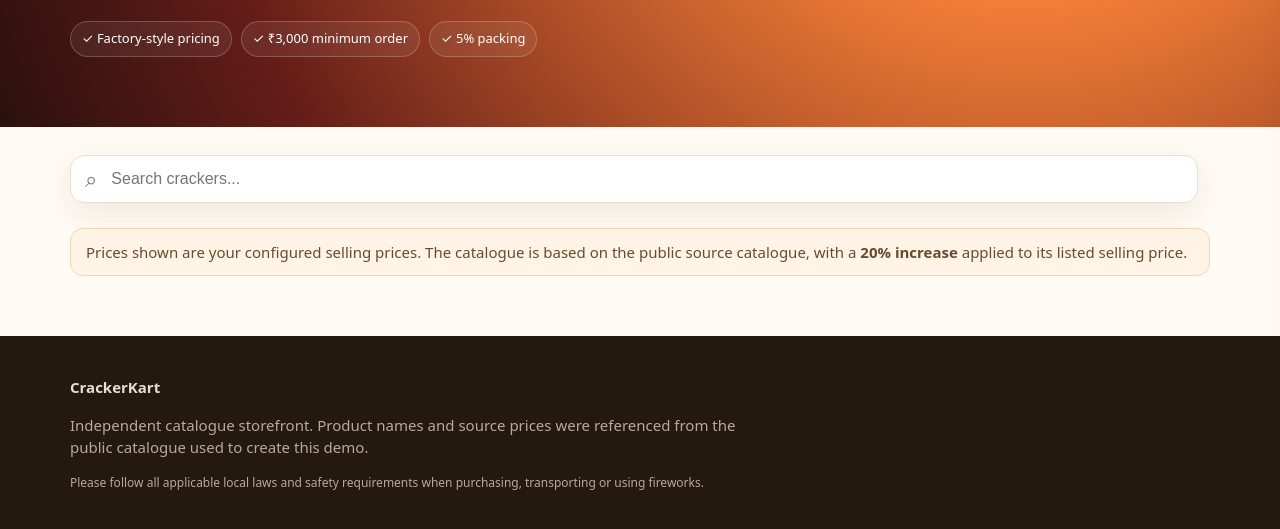
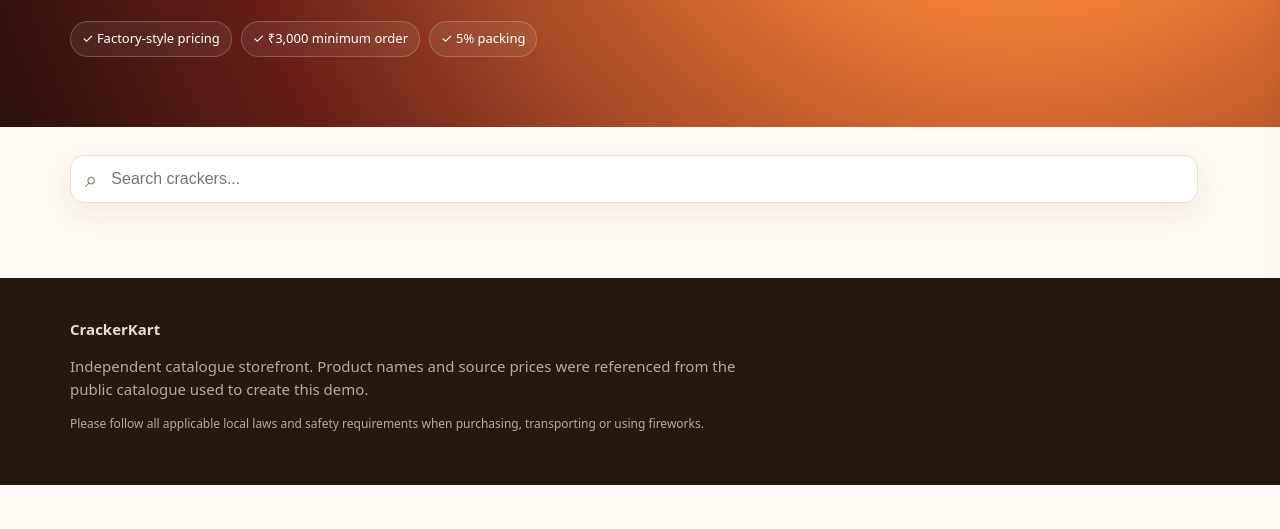
Before and after one commit to abishekv7/happy-crackers, a plain HTML site: page index.html in a window 1280 px wide. Shown: the part 405-934 px from the top of the page. After the commit the page ends 890 px from the top, so only its background shows below. Drawn offline with Linux system fonts and the light colour scheme.

Commit message:
Remove pricing notice from catalogue

```diff
--- a/index.html
+++ b/index.html
@@ -1,6 +1,6 @@
 <!doctype html><html lang="en"><head><meta charset="utf-8"><meta name="viewport" content="width=device-width,initial-scale=1"><title>CrackerKart — Fireworks Catalogue</title><meta name="description" content="Online crackers catalogue and enquiry ordering website."><link rel="stylesheet" href="styles.css"></head><body>
 <header class="hero"><div class="wrap nav"><div class="brand"><span class="brand-mark">✦</span><div><strong>CrackerKart</strong><small>Premium Fireworks Catalogue</small></div></div><button class="cart-btn" id="cartBtn">🛒 Cart <b id="cartCount">0</b></button></div><div class="wrap hero-copy"><div><span class="eyebrow">DIWALI 2026</span><h1>Light up your celebrations.</h1><p>Browse fireworks, add quantities and send your enquiry in seconds.</p><div class="badges"><span>✓ Factory-style pricing</span><span>✓ ₹3,000 minimum order</span><span>✓ 5% packing</span></div></div></div></header>
-<main class="wrap"><section class="toolbar"><div class="search"><span>⌕</span><input id="search" placeholder="Search crackers..." autocomplete="off"></div><div class="chips" id="chips"></div></section><section class="notice">Prices shown are your configured selling prices. The catalogue is based on the public source catalogue, with a <strong>20% increase</strong> applied to its listed selling price.</section><section id="catalogue"></section></main>
+<main class="wrap"><section class="toolbar"><div class="search"><span>⌕</span><input id="search" placeholder="Search crackers..." autocomplete="off"></div><div class="chips" id="chips"></div></section><section id="catalogue"></section></main>
 <aside class="drawer" id="drawer"><div class="drawer-head"><h2>Your order</h2><button id="closeCart">×</button></div><div id="cartItems" class="cart-items"></div><div class="summary"><div><span>Subtotal</span><b id="subtotal">₹0</b></div><div><span>Packing (5%)</span><b id="packing">₹0</b></div><div class="total"><span>Total</span><b id="total">₹0</b></div><p id="minimumMsg" class="minimum">Minimum order: ₹3,000</p><button class="primary" id="checkoutBtn">Send Order Enquiry</button><button class="secondary" id="clearBtn">Clear cart</button></div></aside><div class="backdrop" id="backdrop"></div>
 <div class="modal" id="modal"><div class="modal-card"><button class="modal-close" id="modalClose">×</button><h2>Send order enquiry</h2><p>Enter your details and submit the order. It will be sent directly to our order email.</p><label>Name<input id="customerName" placeholder="Your name"></label><label>Mobile<input id="customerPhone" inputmode="numeric" placeholder="10 digit mobile number"></label><label>City<input id="customerCity" placeholder="Your city"></label><label>Address<textarea id="customerAddress" rows="3" placeholder="Delivery address"></textarea></label><div class="modal-actions"><button class="primary" id="emailBtn">Submit Order by Email</button></div><small id="configHint">Your order will be submitted securely to our order email.</small></div></div>
 <footer><div class="wrap"><strong>CrackerKart</strong><p>Independent catalogue storefront. Product names and source prices were referenced from the public catalogue used to create this demo.</p><p class="tiny">Please follow all applicable local laws and safety requirements when purchasing, transporting or using fireworks.</p></div></footer><script src="app.js"></script></body></html>
```
